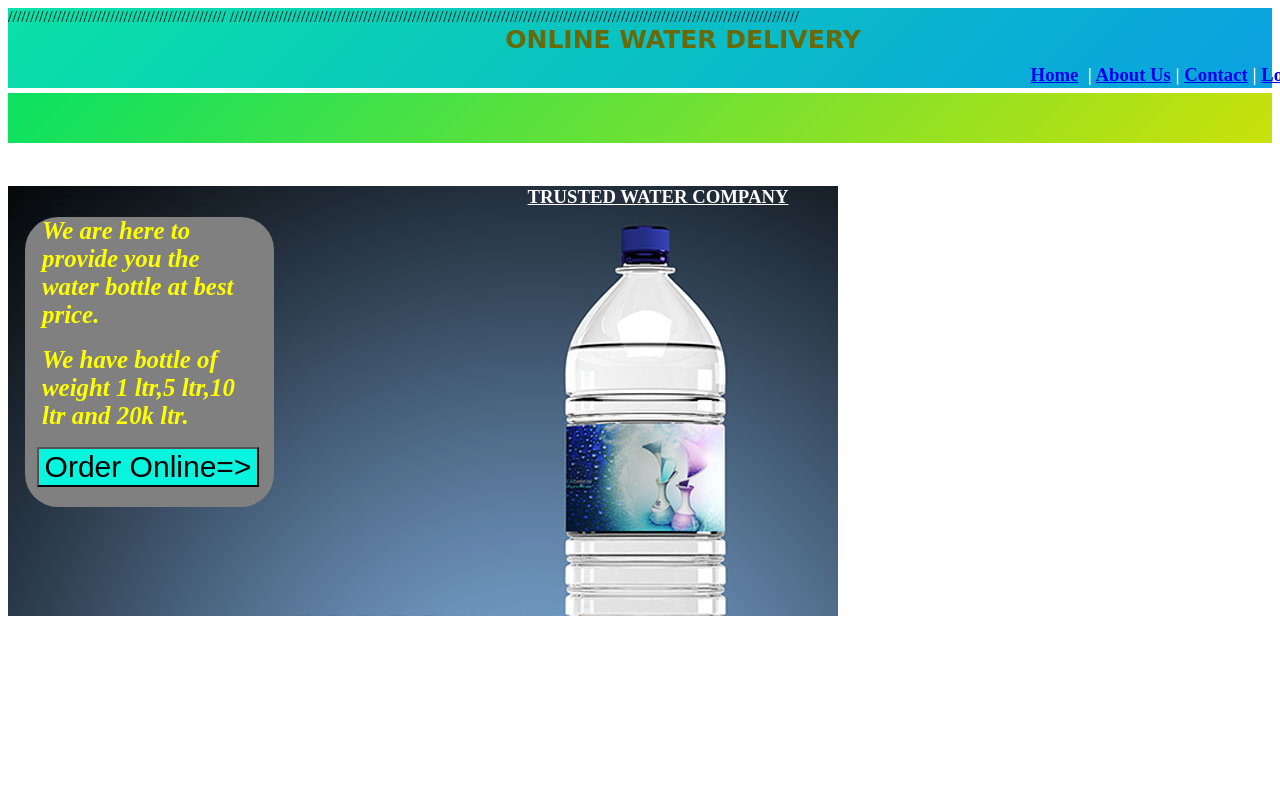
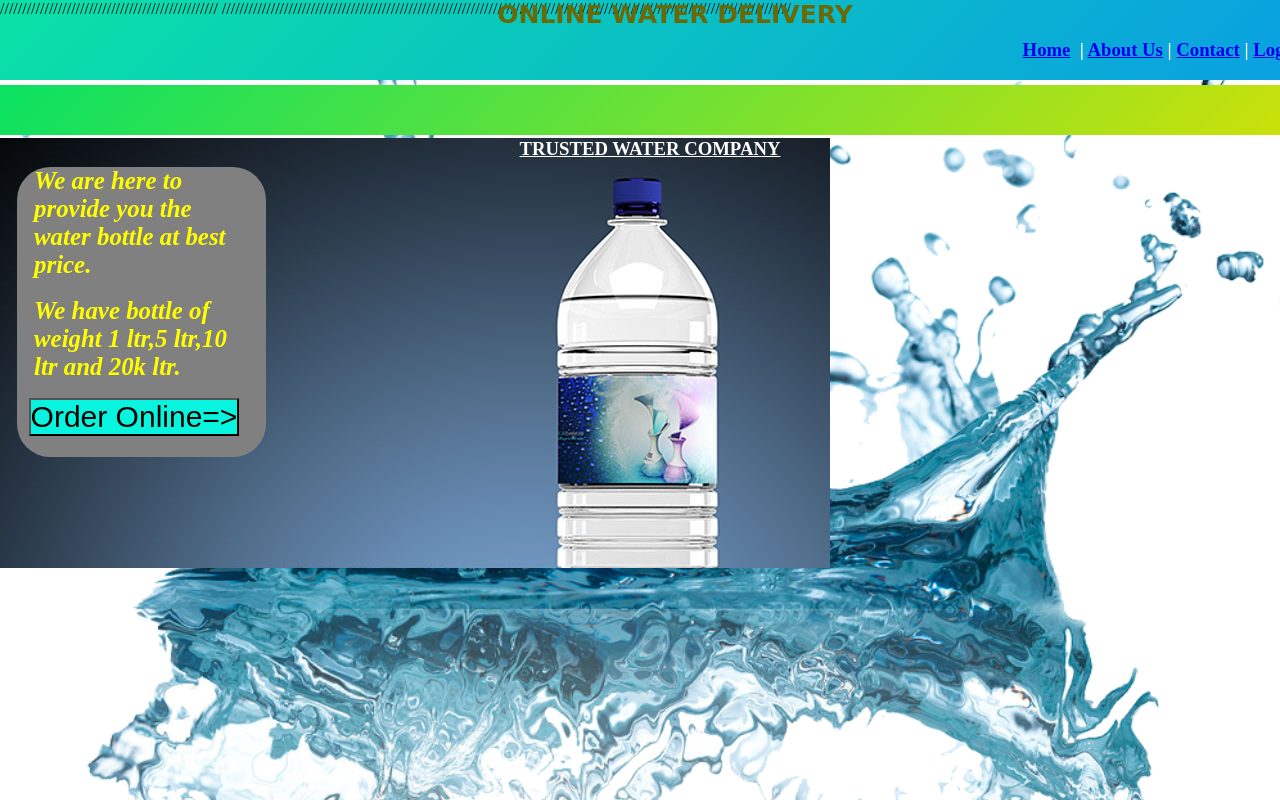
Before and after one commit to s4-2/HostedSite, a plain HTML site: page index.html in a window 1280 px wide. Shown: the top 800 px of the page. Drawn offline with Linux system fonts and the light colour scheme.

Commit message:
Update index.html

```diff
--- a/index.html
+++ b/index.html
@@ -1,8 +1,8 @@
 <html>
 <head>
 <title></title>
-<style>
- <meta name="viewport" content="width=device-width,initial-scale=1.0">
+<meta name="viewport" content="width=device-width,initial-scale=1.0">
+ <style>
 body{background:url(droplets.png);background-size:cover;width:0%,height:100vh}
 .b{background:linear-gradient(-45deg,#CAE10A,#0AE162);margin-top:5px;width:100%;height:50px}
 .button1{background:#07F5DF;font-size:30px;margin-left:12px}
@@ -15,6 +15,7 @@ h3{width:1300px;height:12px;Color:white;margin-top:25px}
 h5{Color:yellow;margin:7%}
 p{height:0px}
 .w{width:100%;height:80px}
+  *{margin:0;padding:0}
 </style>
 </head>
 <body><div class="q">
```
